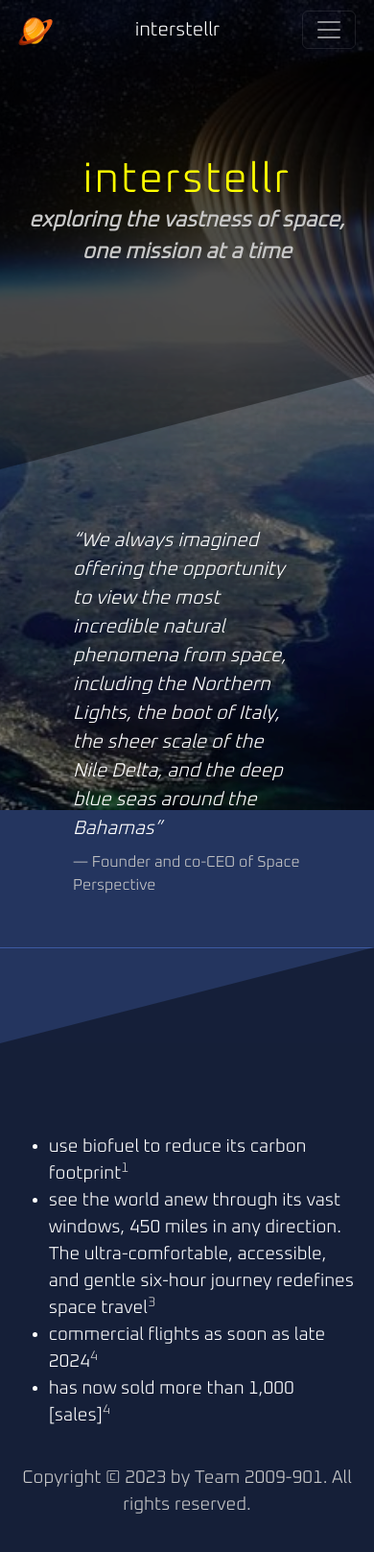
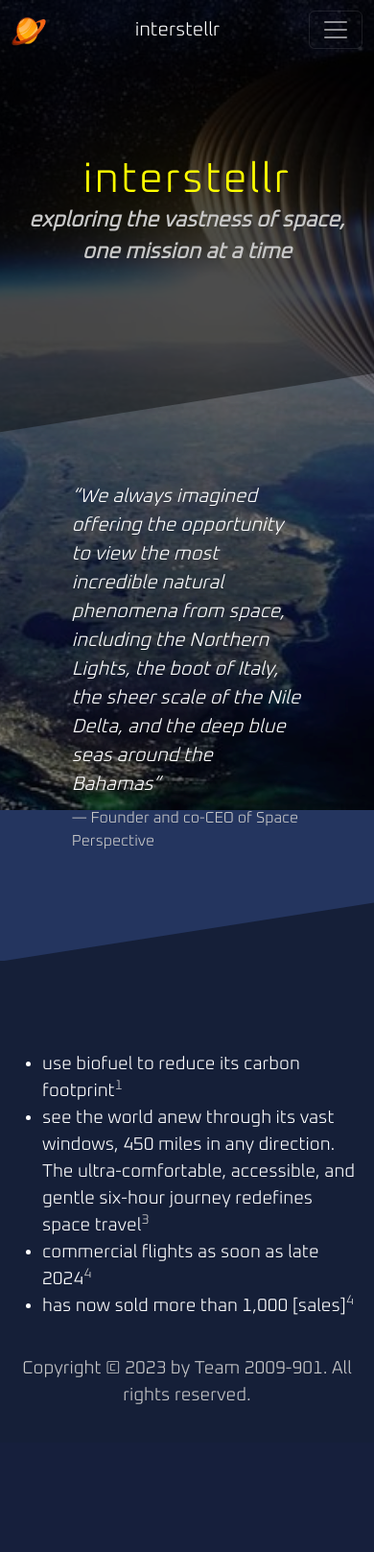
Before and after one commit to bossbadi-web/tsa_webmaster_2023, a Flask app: page / in a window 390 px wide. Shown: the whole page at 96% size. After the commit the page ends 1463 px from the top, so only its background shows below. Run offline with Flask 2, Linux system fonts and the light colour scheme; some libraries are stand-ins or nearby versions.

Commit message:
improve parallelogram using clip

```diff
--- a/static/main.css
+++ b/static/main.css
@@ -76,23 +76,6 @@ h2 {
   margin-top: -2em;
 }
 
-/* make quote container look good */
-.blockquote {
-  border-radius: 10px;
-  padding: 3em;
-  margin-top: 1em;
-}
-
-.blockquote p {
-  font-style: italic;
-}
-
-.blockquote-footer {
-  color: var(--cool-gray);
-  font-size: 0.8em;
-  padding-top: 0.5em;
-}
-
 /* change color of superscripts */
 sup {
   color: var(--cool-gray);
@@ -141,12 +124,4 @@ ol.super {
   .mobile-center {
     text-align: center;
   }
-
-  .container {
-    padding: 0 1em;
-  }
-
-  .blockquote {
-    padding: 1em;
-  }
 }
--- a/templates/home.html
+++ b/templates/home.html
@@ -27,23 +27,41 @@
   .parallelogram {
     backdrop-filter: brightness(var(--parallelogram-brightness));
     padding: 1em 2em;
+
+    -webkit-clip-path: polygon(0 20%, 100% 0%, 100% 80%, 0% 100%);
+    clip-path: polygon(0 20%, 100% 0%, 100% 80%, 0% 100%);
   }
 
-  .parallelogram-top {
-    width: 0;
-    height: 0;
-    border-bottom: 100px solid transparent;
-    border-left: 100vw solid var(--parallelogram-color);
-    backdrop-filter: brightness(var(--parallelogram-brightness));
+  .quote-container {
+    padding: 4em 2em;
   }
 
-  .parallelogram-bottom {
-    width: 0;
-    height: 0;
-    margin-top: -1px;
-    border-top: 100px solid transparent;
-    border-right: 100vw solid var(--parallelogram-color);
-    backdrop-filter: brightness(var(--parallelogram-brightness));
+  /* make quote container look good */
+  .blockquote {
+    border-radius: 10px;
+    padding: 3em;
+    margin: 1em 0;
+  }
+
+  .blockquote p {
+    font-style: italic;
+  }
+
+  .blockquote-footer {
+    color: var(--cool-gray);
+    font-size: 0.8em;
+    padding-top: 0.5em;
+  }
+
+  @media only screen and (max-width: 574px) {
+    .blockquote {
+      padding: 0em;
+    }
+
+    .parallelogram {
+      -webkit-clip-path: polygon(0 10%, 100% 0%, 100% 90%, 0% 100%);
+      clip-path: polygon(0 10%, 100% 0%, 100% 90%, 0% 100%);
+    }
   }
 </style>
 
@@ -57,9 +75,8 @@
 </section>
 
 <section>
-  <div class="parallelogram-top"></div>
   <div class="parallelogram">
-    <div class="container">
+    <div class="container quote-container">
       <blockquote class="blockquote">
         <p>
           “We always imagined offering the opportunity to view the most incredible natural phenomena from space,
@@ -70,7 +87,6 @@
       </blockquote>
     </div>
   </div>
-  <div class="parallelogram-bottom"></div>
 </section>
 
 <section>
```
